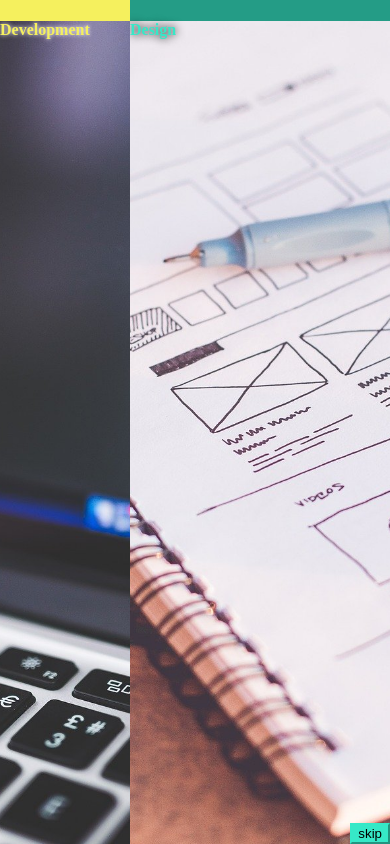
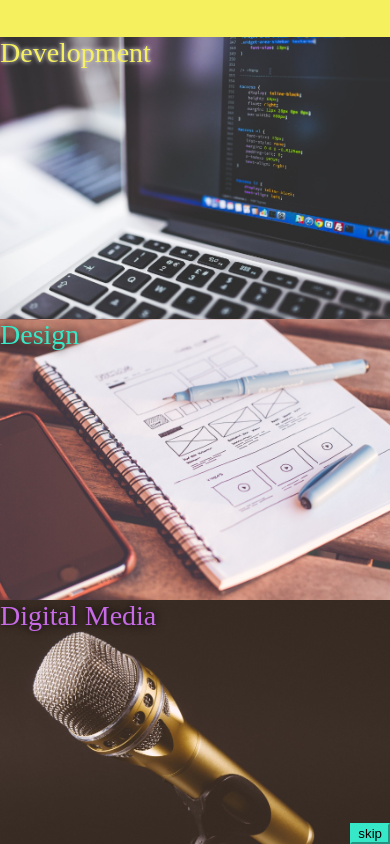
Before and after one commit to pacificfrost/pacificfrost.github.io, a Vue app: page / in a window 390 px wide. Shown: the top 844 px of the page. Built offline with nearby package versions, Linux system fonts and the light colour scheme.

Commit message:
Fix opening animation for mobile view

```diff
--- a/src/components/Opening.vue
+++ b/src/components/Opening.vue
@@ -1,5 +1,12 @@
 <template>
-  <div class="opening-wrapper" id="openingWrapper">
+  <transition
+    @after-enter="showOpening = false"
+    leave-active-class="opening-wrapper--end-active"
+    leave-class="opening-wrapper--end"
+    leave-to-class="opening-wrapper--end-to"
+    name="opening-wrapper"
+  >
+    <div class="opening-wrapper" v-show="showOpening" ref="openingWrapper">
       <div class="opening opening--a">
         <v-row
           align="center"
@@ -7,7 +14,7 @@
           justify="center"
           style="background-image: url(/static/coding.jpg)"
         >
-        <h4 class="text-h3 opening__text">Development</h4>
+          <h4 class="text-h4 opening__text">Development</h4>
         </v-row>
       </div>
 
@@ -18,7 +25,7 @@
           justify="center"
           style="background-image: url(/static/design.jpg)"
         >
-        <h4 class="text-h3 opening__text">Design</h4>
+          <h4 class="text-h4 opening__text">Design</h4>
         </v-row>
       </div>
 
@@ -29,7 +36,7 @@
           justify="center"
           style="background-image: url(/static/digital-media.jpg)"
         >
-        <h4 class="text-h3 opening__text">Digital Media</h4>
+          <h4 class="text-h4 opening__text">Digital Media</h4>
         </v-row>
       </div>
 
@@ -37,10 +44,11 @@
         class="opening-wrapper__button ma-4"
         color="#36e8c7"
         rounded
-      v-on:click="skipAnimation()"
+        @click="skipAnimation()"
         >skip</v-btn
       >
     </div>
+  </transition>
 </template>
 
 <script lang="ts">
@@ -50,23 +58,28 @@ export default Vue.extend({
   name: 'Opening',
   computed: {},
   components: {},
-  data: () => ({}),
+  data: () => ({
+    animationCount: 0,
+    showOpening: true,
+  }),
   methods: {
-    onWrapperSkipEnd(event: TransitionEvent) {
-      const target = event.target as HTMLElement;
+    skipAnimation() {
+      this.showOpening = false;
+    },
+    checkAnimation() {
+      this.animationCount += 1;
 
-      if (target.id === 'openingWrapper') {
-        target.style.display = 'none';
+      if (this.animationCount === 3) {
+        this.showOpening = false;
       }
     },
-    skipAnimation() {
-      const wrapper = document.getElementById('openingWrapper');
+  },
+  mounted() {
+    this.$nextTick(() => {
+      const wrapper = this.$refs.openingWrapper as HTMLElement;
 
-      if (wrapper) {
-        wrapper.classList.add('opening-wrapper--skipping');
-        wrapper.addEventListener('transitionend', this.onWrapperSkipEnd);
-      }
-    },
+      wrapper.addEventListener('animationend', this.checkAnimation);
+    });
   },
 });
 </script>
@@ -89,8 +102,12 @@ $yellow: #f5f05e;
   transition: opacity 0.5s ease;
   z-index: 200;
 
-  &--skipping {
+  &--end {
+    opacity: 1;
+
+    &-active {
       opacity: 0;
+    }
   }
 
   &__button {
@@ -104,7 +121,9 @@ $yellow: #f5f05e;
 
 .opening {
   bottom: 0;
+  left: 0;
   position: absolute;
+  right: 0;
   top: 0;
 
   &__row {
@@ -112,47 +131,112 @@ $yellow: #f5f05e;
     background-size: cover;
     height: 100%;
   }
+
+  .text-h4 {
+    font-size: 28px !important;
+    font-weight: 300 !important;
+
+    @media screen and (min-width: map-deep-get($grid-breakpoints, 'sm')) {
+      font-size: 36px !important;
+      font-weight: 400 !important;
+    }
+
+    @media screen and (min-width: map-deep-get($grid-breakpoints, 'md')) {
+      font-size: 48px !important;
+    }
+  }
 }
 
 .opening--a {
-  animation: openingAnimation1 5s ease 1 normal;
+  animation: openingAnimation1 3s ease 1 normal forwards;
   background-color: $yellow;
-  left: 0;
-  right: 66.66%;
   z-index: 2;
+  font-size: 14px;
 
   & .opening__text {
     color: $yellow;
     text-shadow: #ffffff 0 0 4px;
   }
+
+  @media screen and (min-width: map-deep-get($grid-breakpoints, 'md')) {
+    top: 0;
+  }
 }
 
 .opening--b {
-  animation: openingAnimation2 7.5s ease 3.75s 1 normal;
+  animation: openingAnimation2 4s ease 2s 1 normal forwards;
   background-color: $teal;
-  left: 33.33%;
-  right: 33.33%;
+  top: 33.33%;
   z-index: 1;
 
   & .opening__text {
     color: $teal;
     text-shadow: #000000 0 0 10px;
   }
+
+  @media screen and (min-width: map-deep-get($grid-breakpoints, 'md')) {
+    left: 33.33%;
+    top: 0;
+  }
 }
 
 .opening--c {
-  animation: openingAnimation3 10s ease 5s 1 normal;
+  animation: openingAnimation3 6s ease 4s 1 normal forwards;
   background-color: $lavender;
-  left: 66.66%;
-  right: 0;
+  top: 66.66%;
   z-index: 0;
 
   & .opening__text {
     color: $lavender;
     text-shadow: #000000 0 0 10px;
   }
+
+  @media screen and (min-width: map-deep-get($grid-breakpoints, 'md')) {
+    left: 66.66%;
+    top: 0;
+  }
 }
 
+@keyframes openingAnimation1 {
+  0% {
+    background-color: #000000;
+  }
+  75% {
+    background-color: $yellow;
+    bottom: 0;
+  }
+  100% {
+    bottom: 66.66%;
+  }
+}
+
+@keyframes openingAnimation2 {
+  0% {
+    background-color: #000000;
+    bottom: 0;
+  }
+  75% {
+    background-color: $teal;
+    bottom: 0;
+  }
+  100% {
+    bottom: 33.33%;
+  }
+}
+
+@keyframes openingAnimation3 {
+  0% {
+    background-color: #000000;
+  }
+  50% {
+    background-color: #000000;
+  }
+  75% {
+    background-color: $lavender;
+  }
+}
+
+@media screen and (min-width: map-deep-get($grid-breakpoints, 'md')) {
   @keyframes openingAnimation1 {
     0% {
       background-color: #000000;
@@ -164,22 +248,6 @@ $yellow: #f5f05e;
     }
     100% {
       right: 66.66%;
-  }
-}
-
-@media screen and (min-width: map-deep-get($grid-breakpoints, 'sm')) {
-  @keyframes openingAnimation1 {
-    0% {
-      background-color: #000000;
-      right: 0;
-    }
-    75% {
-      background-color: $yellow;
-      right: 0;
-    }
-    100% {
-      right: 66.66%;
-    }
     }
   }
 
@@ -207,7 +275,6 @@ $yellow: #f5f05e;
     75% {
       background-color: $lavender;
     }
-  100% {
   }
 }
 </style>
```
Lines whose indentation alone changed are shown as unchanged.
